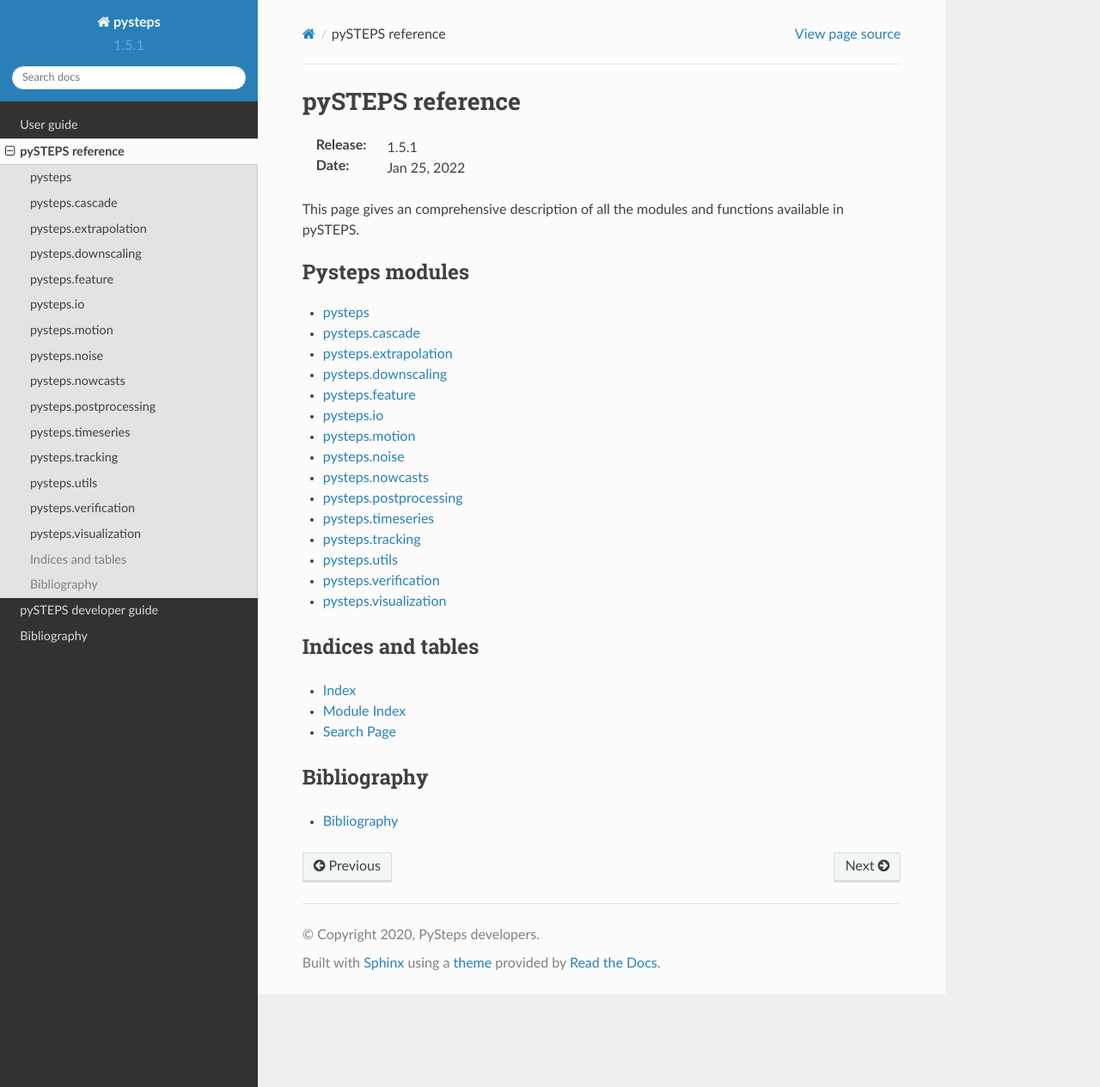
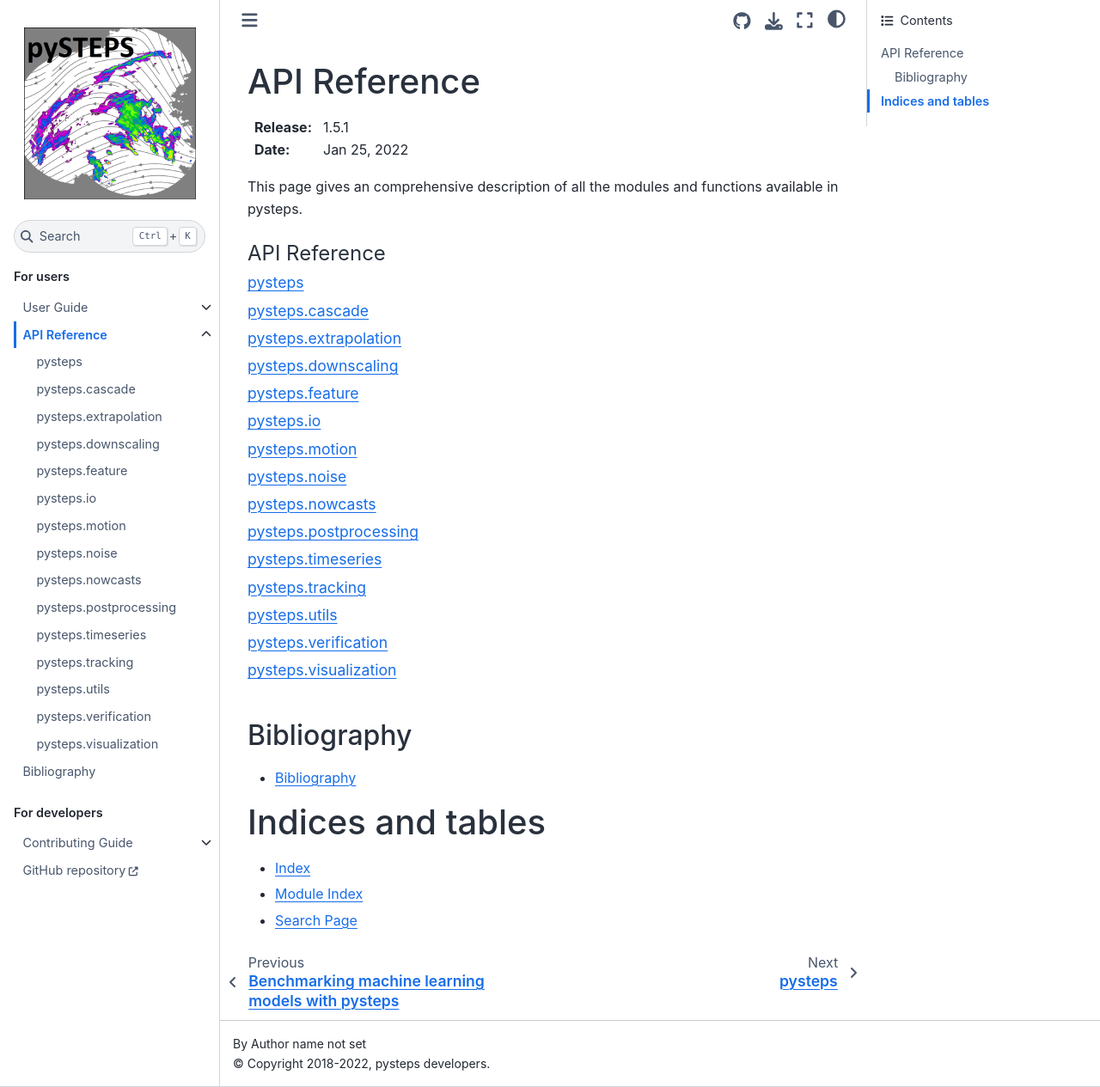
Before and after one commit to pySTEPS/pysteps, a Sphinx documentation site: the page built from doc/source/pysteps_reference/index.rst, in a window 1280 px wide and 1265 px high. Shown: the whole window at 86% size. Built offline with Sphinx 7.4.7 and the Sphinx Book theme 1.1.4, drawn with Linux system fonts in a browser that asks for light colours; pages that are not in the unit, such as notebooks, are missing from menus.

Commit message:
Use new theme

```diff
--- a/CONTRIBUTING.rst
+++ b/CONTRIBUTING.rst
@@ -1,4 +1,4 @@
-Contributing to Pysteps
+Contributing to pysteps
 =======================
 
 Welcome! pySTEPS is a community-driven initiative for developing and
--- a/doc/requirements.txt
+++ b/doc/requirements.txt
@@ -1,7 +1,7 @@
 # Additional requeriments related to the documentation build only
 sphinx
 sphinxcontrib.bibtex
-sphinx_rtd_theme
+sphinx-book-theme
 sphinx_gallery
 scikit-image
 pandas
--- a/doc/source/conf.py
+++ b/doc/source/conf.py
@@ -6,6 +6,7 @@
 import os
 import subprocess
 import sys
+from datetime import datetime
 
 import json
 from jsmin import jsmin
@@ -52,8 +53,7 @@ master_doc = "index"
 
 # General information about the project.
 project = "pysteps"
-copyright = "2020, PySteps developers"
-author = "PySteps developers"
+copyright = f"2018-{datetime.now():%Y}, pysteps developers"
 
 
 # The version info for the project you're documenting, acts as replacement for
@@ -136,13 +136,32 @@ if "READTHEDOCS" in os.environ:
 #
 # html_theme = 'alabaster'
 # html_theme = 'classic'
-html_theme = "sphinx_rtd_theme"
+html_theme = "sphinx_book_theme"
+html_title = ""
+
+html_context = {
+    "github_user": "pySTEPS",
+    "github_repo": "pysteps",
+    "github_version": "master",
+    "doc_path": "doc",
+}
 
 # Theme options are theme-specific and customize the look and feel of a theme
 # further.  For a list of options available for each theme, see the
 # documentation.
 #
-# html_theme_options = {}
+html_theme_options = {
+    "repository_url": "https://github.com/pySTEPS/pysteps",
+    "repository_branch": "master",
+    "path_to_docs": "doc/source",
+    "use_edit_page_button": True,
+    "use_repository_button": True,
+    "use_issues_button": True,
+}
+
+# The name of an image file (relative to this directory) to place at the top
+# of the sidebar.
+html_logo = "../_static/pysteps_logo.png"
 
 # Add any paths that contain custom static files (such as style sheets) here,
 # relative to this directory. They are copied after the builtin static files,
@@ -155,12 +174,12 @@ html_css_files = ["../_static/pysteps.css"]
 #
 # This is required for the alabaster theme
 # refs: http://alabaster.readthedocs.io/en/latest/installation.html#sidebars
-html_sidebars = {
-    "**": [
-        "relations.html",  # needs 'show_related': True theme option to display
-        "searchbox.html",
-    ]
-}
+# html_sidebars = {
+#     "**": [
+#         "relations.html",  # needs 'show_related': True theme option to display
+#         "searchbox.html",
+#     ]
+# }
 
 html_domain_indices = True
 
@@ -211,14 +230,14 @@ latex_domain_indices = False
 # (source start file, target name, title,
 #  author, documentclass [howto, manual, or own class]).
 latex_documents = [
-    (master_doc, "pysteps.tex", "pysteps Reference", author, "manual"),
+    (master_doc, "pysteps.tex", "pysteps Reference", "manual"),
 ]
 
 # -- Options for manual page output ---------------------------------------
 
 # One entry per manual page. List of tuples
 # (source start file, name, description, authors, manual section).
-man_pages = [(master_doc, "pysteps", "pysteps Reference", [author], 1)]
+man_pages = [(master_doc, "pysteps", "pysteps Reference", 1)]
 
 # -- Options for Texinfo output -------------------------------------------
 
@@ -230,7 +249,6 @@ texinfo_documents = [
         master_doc,
         "pysteps",
         "pysteps Reference",
-        author,
         "pysteps",
         "One line description of project.",
         "Miscellaneous",
--- a/doc/source/developer_guide/build_the_docs.rst
+++ b/doc/source/developer_guide/build_the_docs.rst
@@ -35,7 +35,7 @@ related to Sphinx that are specified in the doc/requirements.txt file:
 - sphinx
 - numpydoc
 - sphinxcontrib.bibtex
-- sphinx_rtd_theme
+- sphinx-book-theme
 - sphinx_gallery
 
 You can install these packages running `pip install -r doc/requirements.txt`.
--- a/doc/source/developer_guide/index.rst
+++ b/doc/source/developer_guide/index.rst
@@ -1,11 +1,10 @@
 .. _contributors-guides:
 
-=======================
-pySTEPS developer guide
+Contributing to pysteps
 =======================
 
 In this section you can find a series of guidelines and tutorials for
-contributing to the pySTEPS project.
+contributing to pysteps.
 
 
 .. toctree::
--- a/doc/source/pysteps_reference/index.rst
+++ b/doc/source/pysteps_reference/index.rst
@@ -1,18 +1,17 @@
 .. _pysteps-reference:
 
-=================
-pySTEPS reference
-=================
+API Reference
+=============
 
 :Release: |version|
 :Date: |today|
 
 This page gives an comprehensive description of all the modules and functions
-available in pySTEPS.
+available in pysteps.
 
 .. toctree::
     :maxdepth: 2
-    :caption: Pysteps modules
+    :caption: API Reference
 
     pysteps
     cascade
```
Also changed, not shown: doc/source/index.rst (+14 -32 lines), doc/_static/pysteps_logo.png (added).
